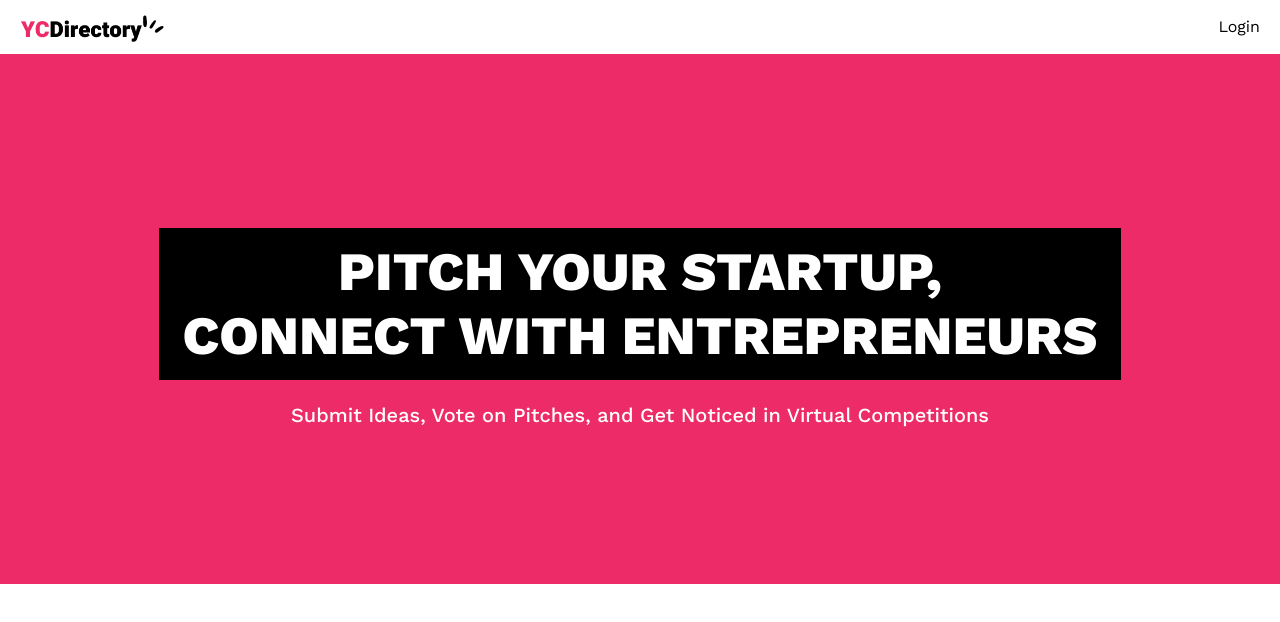
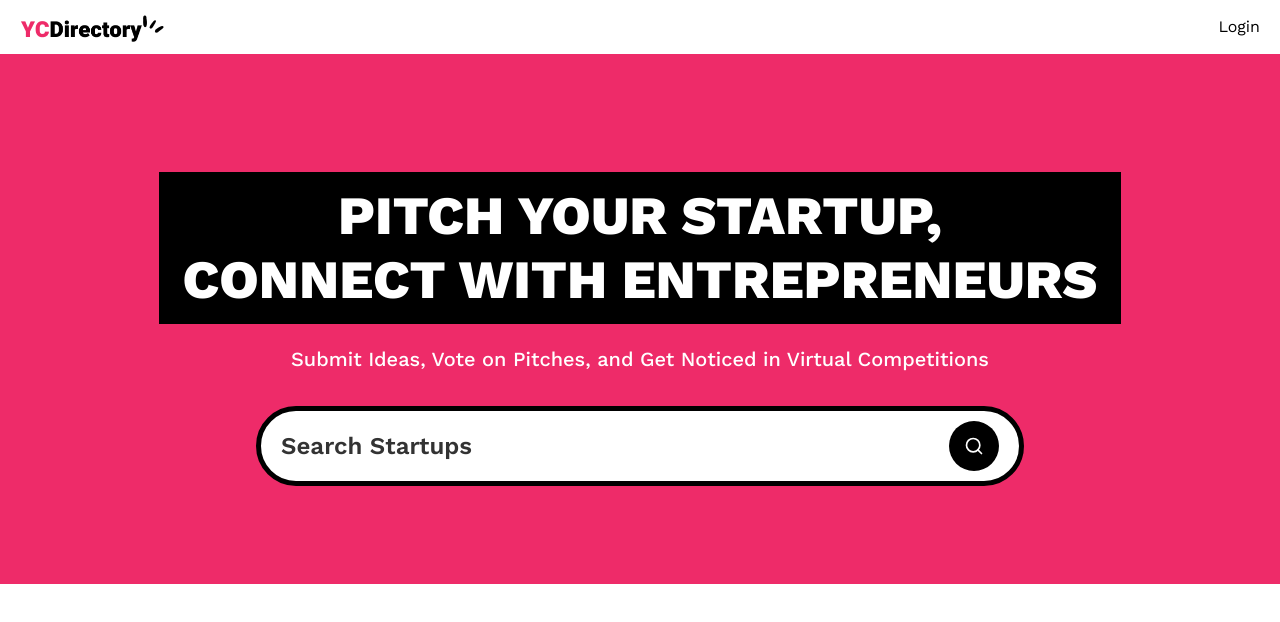
Before and after one commit to LuckyZhangWeiwei/nextjs-learn-youtube, a Next.js app: page / in a window 1280 px wide. Shown: the top 622 px of the page. Built offline with nearby package versions, Linux system fonts and the light colour scheme; no server answers.

Commit message:
completed 1:55:20

```diff
--- a/app/(root)/layout.tsx
+++ b/app/(root)/layout.tsx
@@ -1,5 +1,5 @@
 import React from "react";
-import Navbar from "../components/Navbar";
+import Navbar from "@/components/Navbar";
 
 export default function Layout({
   children,
--- a/app/(root)/page.tsx
+++ b/app/(root)/page.tsx
@@ -1,6 +1,13 @@
 import React from "react";
+import SearchForm from "@/components/SearchForm";
 
-function Home() {
+async function Home({
+  searchParams,
+}: {
+  searchParams: Promise<{ query?: string }>;
+}) {
+  const query = (await searchParams).query;
+
   return (
     <>
       <section className="pink_container">
@@ -11,6 +18,7 @@
         <p className="sub-heading !max-w-3xl">
           Submit Ideas, Vote on Pitches, and Get Noticed in Virtual Competitions
         </p>
+        <SearchForm query={query} />
       </section>
     </>
   );
--- /dev/null
+++ b/components/SearchForm.tsx
@@ -0,0 +1,24 @@
+import Form from "next/form";
+import SearchFormReset from "@/components/SearchFormReset";
+import { Search } from "lucide-react";
+
+function SearchForm({ query }: { query?: string }) {
+  return (
+    <Form action={"/"} scroll={false} className="search-form">
+      <input
+        name="query"
+        defaultValue={query}
+        className="search-input"
+        placeholder="Search Startups"
+      />
+      <div className="flex gap-2">
+        {query && <SearchFormReset />}
+        <button type="submit" className="search-btn text-white">
+          <Search className="size-5" />
+        </button>
+      </div>
+    </Form>
+  );
+}
+
+export default SearchForm;
--- /dev/null
+++ b/components/SearchFormReset.tsx
@@ -0,0 +1,21 @@
+"use client";
+
+import Link from "next/link";
+import { X } from "lucide-react";
+
+function SearchFormReset() {
+  const reset = () => {
+    const form = document.querySelector(".search-form") as HTMLFormElement;
+    if (form) form.reset();
+  };
+
+  return (
+    <button type="reset" onClick={reset}>
+      <Link href="/" className="search-btn text-white">
+        <X className="size-5" />
+      </Link>
+    </button>
+  );
+}
+
+export default SearchFormReset;
--- /dev/null
+++ b/components/ui/button.tsx
@@ -0,0 +1,57 @@
+import * as React from "react"
+import { Slot } from "@radix-ui/react-slot"
+import { cva, type VariantProps } from "class-variance-authority"
+
+import { cn } from "@/lib/utils"
+
+const buttonVariants = cva(
+  "inline-flex items-center justify-center gap-2 whitespace-nowrap rounded-md text-sm font-medium transition-colors focus-visible:outline-none focus-visible:ring-1 focus-visible:ring-ring disabled:pointer-events-none disabled:opacity-50 [&_svg]:pointer-events-none [&_svg]:size-4 [&_svg]:shrink-0",
+  {
+    variants: {
+      variant: {
+        default:
+          "bg-primary text-primary-foreground shadow hover:bg-primary/90",
+        destructive:
+          "bg-destructive text-destructive-foreground shadow-sm hover:bg-destructive/90",
+        outline:
+          "border border-input bg-background shadow-sm hover:bg-accent hover:text-accent-foreground",
+        secondary:
+          "bg-secondary text-secondary-foreground shadow-sm hover:bg-secondary/80",
+        ghost: "hover:bg-accent hover:text-accent-foreground",
+        link: "text-primary underline-offset-4 hover:underline",
+      },
+      size: {
+        default: "h-9 px-4 py-2",
+        sm: "h-8 rounded-md px-3 text-xs",
+        lg: "h-10 rounded-md px-8",
+        icon: "h-9 w-9",
+      },
+    },
+    defaultVariants: {
+      variant: "default",
+      size: "default",
+    },
+  }
+)
+
+export interface ButtonProps
+  extends React.ButtonHTMLAttributes<HTMLButtonElement>,
+    VariantProps<typeof buttonVariants> {
+  asChild?: boolean
+}
+
+const Button = React.forwardRef<HTMLButtonElement, ButtonProps>(
+  ({ className, variant, size, asChild = false, ...props }, ref) => {
+    const Comp = asChild ? Slot : "button"
+    return (
+      <Comp
+        className={cn(buttonVariants({ variant, size, className }))}
+        ref={ref}
+        {...props}
+      />
+    )
+  }
+)
+Button.displayName = "Button"
+
+export { Button, buttonVariants }
--- a/package.json
+++ b/package.json
@@ -14,6 +14,7 @@
     "react-dom": "$react-dom"
   },
   "dependencies": {
+    "@radix-ui/react-slot": "^1.1.1",
     "@tailwindcss/typography": "^0.5.15",
     "class-variance-authority": "^0.7.1",
     "clsx": "^2.1.1",
```
Also changed, not shown: components/Navbar.tsx (renamed from app/components/Navbar.tsx), 1 other file (tests, documents, lock files or other folders).
